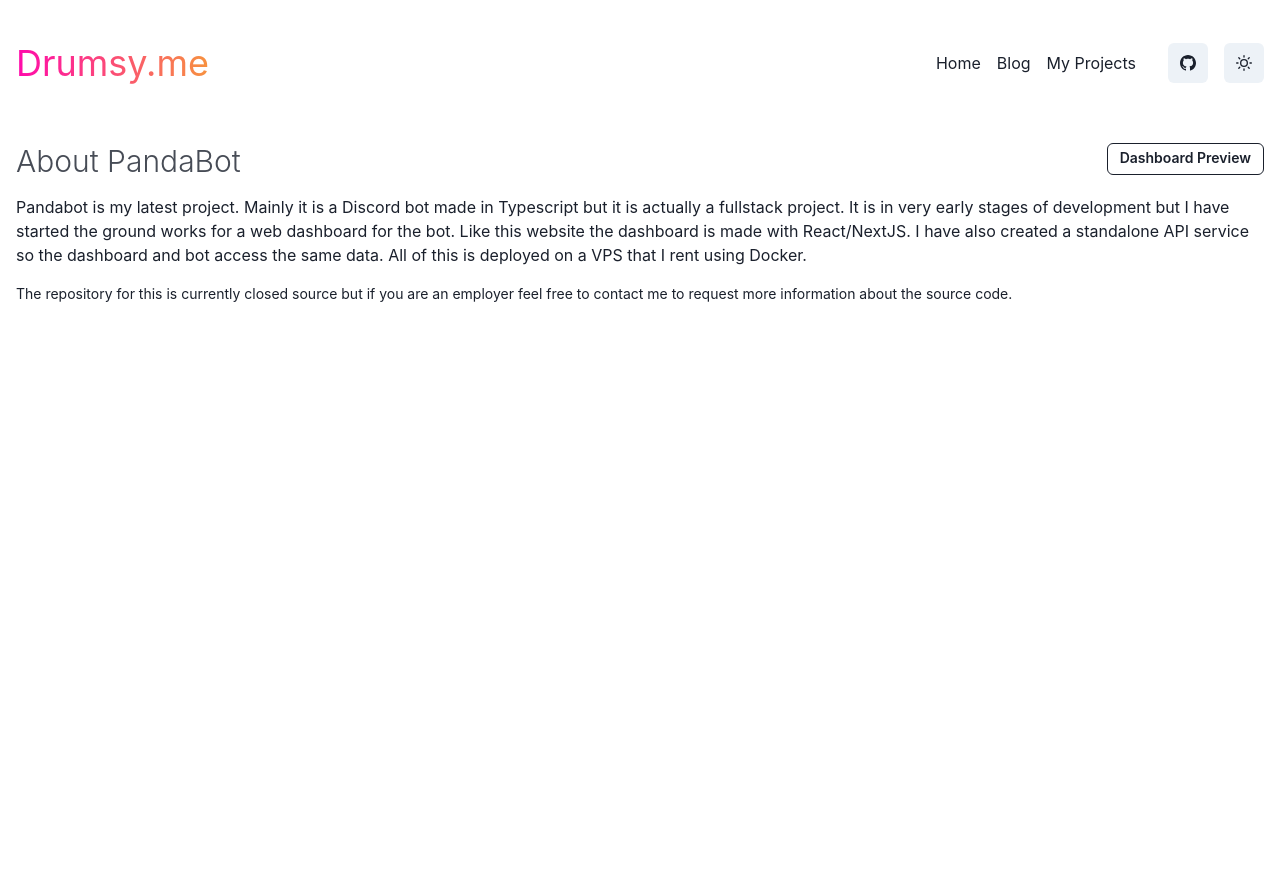
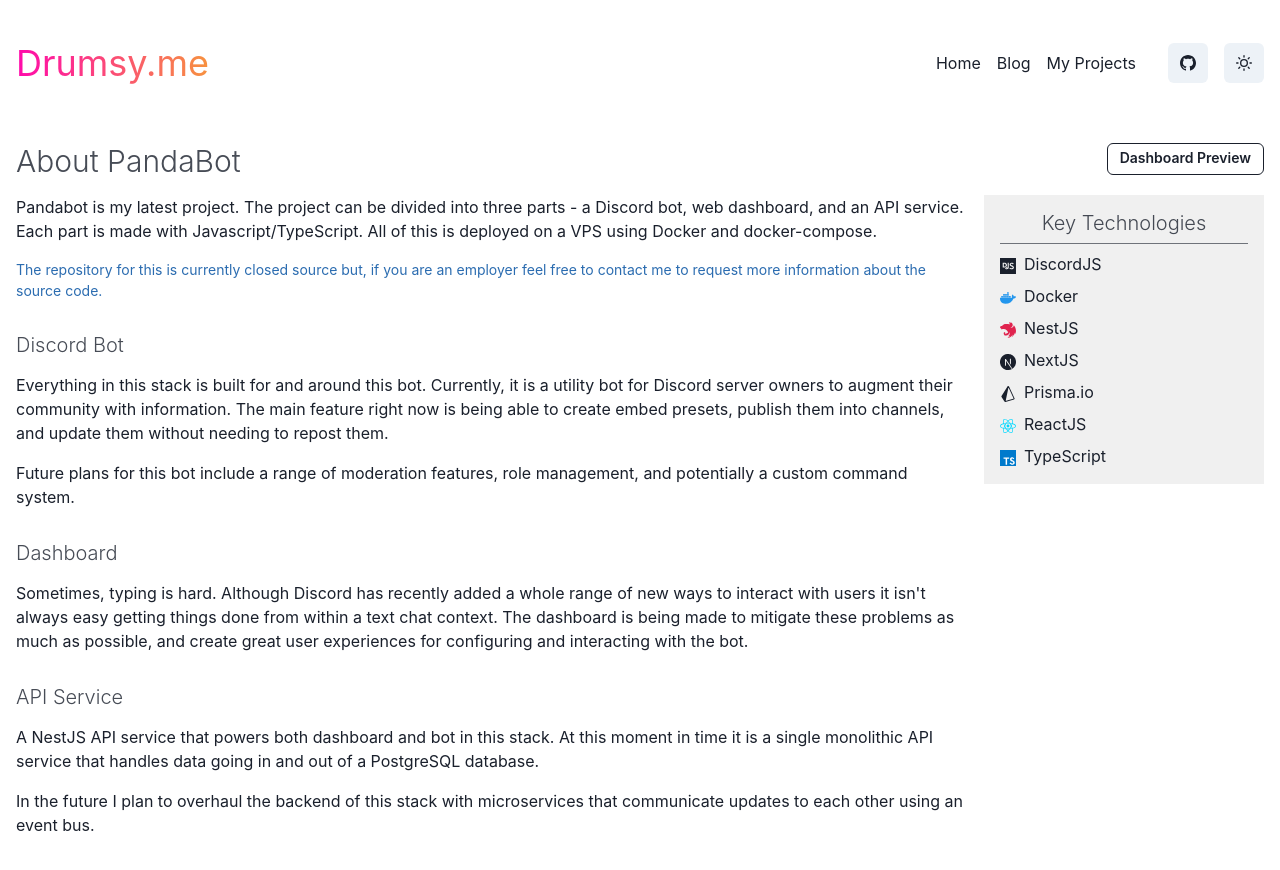
Before and after one commit to Drummss/drumsy.me, a Next.js app: page /my-projects/pandabot in a window 1280 px wide. Shown: the top 870 px of the page. Before the commit the page ends 800 px from the top, so only its background shows below. Built offline with nearby package versions, Linux system fonts and the light colour scheme.

Commit message:
refactor: update PandaBot project page

```diff
--- a/pages/my-projects/pandabot/index.tsx
+++ b/pages/my-projects/pandabot/index.tsx
@@ -1,48 +1,179 @@
 import React from 'react';
 
-import { Button, ButtonGroup } from '@chakra-ui/button';
-import { Link, Flex } from '@chakra-ui/layout';
-import { Box, Heading, Spacer, useColorModeValue } from '@chakra-ui/react';
+import {
+  Box,
+  Button,
+  ButtonGroup,
+  Divider,
+  Flex,
+  Heading,
+  Link,
+  List,
+  ListIcon,
+  ListItem,
+  Spacer,
+  useColorModeValue,
+  VStack,
+} from '@chakra-ui/react';
 
 import Page from '../../../components/Base/Page';
 import DefaultLayout from '../../../layouts/DefaultLayout';
 import Paragraph from '../../../components/Base/Paragraph';
 
+import {
+  DiscordJSIcon,
+  DockerIcon,
+  NextJSIcon,
+  NestJSIcon,
+  PrismaIOIcon,
+  ReactIcon,
+  TypeScriptIcon,
+} from '../../../components/Icons';
+
 const ProjectPandabot = () => {
   return (
     <Page pageTitle='PandaBot'>
       <Flex
-        flexDirection={['column','column','row','row']}
+        flexDirection={['column', 'column', 'row', 'row']}
         justifyContent='space-between'
       >
-        <Heading mb={[2,2,0,0]}>
-          About PandaBot
-        </Heading>
+        <Heading mb={[4, 4, 0, 0]}>About PandaBot</Heading>
         <ButtonGroup>
           <Link href='http://pandabot.me:3000' rel='noreferrer' target='_blank'>
-            <Button colorScheme={useColorModeValue('blackAlpha.800', 'whiteAlpha.800')} variant='outline' size='sm'>Dashboard Preview</Button>
+            <Button
+              colorScheme={useColorModeValue(
+                'blackAlpha.800',
+                'whiteAlpha.800'
+              )}
+              variant='outline'
+              size='sm'
+            >
+              Dashboard Preview
+            </Button>
           </Link>
         </ButtonGroup>
       </Flex>
       <Spacer h={4} />
-      <Flex>
-        <Box>
-          <Paragraph>
-            Pandabot is my latest project. Mainly it is a Discord bot made in Typescript but it is actually a fullstack project. It is in very early stages of development but I have started the ground works for a web dashboard for the bot. Like this website the dashboard is made with React/NextJS. I have also created a standalone API service so the dashboard and bot access the same data. All of this is deployed on a VPS that I rent using Docker.
-          </Paragraph>
-          <Paragraph fontSize='sm'>
-            The repository for this is currently closed source but if you are an employer feel free to contact me to request more information about the source code.
-          </Paragraph>
+      <Flex direction={['column', 'column', 'row', 'row']}>
+        <VStack spacing={8} alignItems='stretch'>
+          <Box aria-label='Description'>
+            <Paragraph>
+              Pandabot is my latest project. The project can be divided into
+              three parts - a Discord bot, web dashboard, and an API service.
+              Each part is made with Javascript/TypeScript. All of this is
+              deployed on a VPS using Docker and docker-compose.
+            </Paragraph>
+            <Paragraph
+              fontSize='sm'
+              color={useColorModeValue('blue.600', 'blue.400')}
+              aria-label='Note about source access'
+            >
+              The repository for this is currently closed source but, if you are
+              an employer feel free to contact me to request more information
+              about the source code.
+            </Paragraph>
+          </Box>
+
+          <Box aria-label='Discord Bot'>
+            <Heading size='md'>Discord Bot</Heading>
+            <Spacer h={4} />
+            <Paragraph>
+              Everything in this stack is built for and around this bot.
+              Currently, it is a utility bot for Discord server owners to
+              augment their community with information. The main feature right
+              now is being able to create embed presets, publish them into
+              channels, and update them without needing to repost them.
+            </Paragraph>
+            <Paragraph>
+              Future plans for this bot include a range of moderation features,
+              role management, and potentially a custom command system.
+            </Paragraph>
+          </Box>
+
+          <Box aria-label='Dashboard'>
+            <Heading size='md'>Dashboard</Heading>
+            <Spacer h={4} />
+            <Paragraph>
+              Sometimes, typing is hard. Although Discord has recently added a
+              whole range of new ways to interact with users it isn't always
+              easy getting things done from within a text chat context. The
+              dashboard is being made to mitigate these problems as much as
+              possible, and create great user experiences for configuring and
+              interacting with the bot.
+            </Paragraph>
+          </Box>
+
+          <Box aria-label='API Service'>
+            <Heading size='md'>API Service</Heading>
+            <Spacer h={4} />
+            <Paragraph>
+              A NestJS API service that powers both dashboard and bot in this
+              stack. At this moment in time it is a single monolithic API
+              service that handles data going in and out of a PostgreSQL
+              database.
+            </Paragraph>
+
+            <Paragraph>
+              In the future I plan to overhaul the backend of this stack with
+              microservices that communicate updates to each other using an
+              event bus.
+            </Paragraph>
+          </Box>
+        </VStack>
+
+        <Box
+          p={4}
+          ml={[0, 0, 4, 4]}
+          mt={[4, 4, 0, 0]}
+          w={['full', 'full', '280px', '280px']}
+          bg={useColorModeValue('blackAlpha.100', 'whiteAlpha.100')}
+          float='right'
+          alignSelf='start'
+          flexShrink={0}
+        >
+          <Heading size='md' textAlign='center'>
+            Key Technologies
+          </Heading>
+          <Divider
+            my={2}
+            borderColor={useColorModeValue('gray.800', 'gray.200')}
+          />
+          <List spacing={2}>
+            <ListItem>
+              <ListIcon as={DiscordJSIcon} />
+              DiscordJS
+            </ListItem>
+            <ListItem>
+              <ListIcon as={DockerIcon} color='docker' />
+              Docker
+            </ListItem>
+            <ListItem>
+              <ListIcon as={NestJSIcon} color='nestjs' />
+              NestJS
+            </ListItem>
+            <ListItem>
+              <ListIcon as={NextJSIcon} />
+              NextJS
+            </ListItem>
+            <ListItem>
+              <ListIcon as={PrismaIOIcon} />
+              Prisma.io
+            </ListItem>
+            <ListItem>
+              <ListIcon as={ReactIcon} color='react' />
+              ReactJS
+            </ListItem>
+            <ListItem>
+              <ListIcon as={TypeScriptIcon} />
+              TypeScript
+            </ListItem>
+          </List>
         </Box>
       </Flex>
     </Page>
   );
-}
+};
 
-ProjectPandabot.layout = (page) => (
-  <DefaultLayout>
-    {page}
-  </DefaultLayout>
-)
+ProjectPandabot.layout = (page) => <DefaultLayout>{page}</DefaultLayout>;
 
 export default ProjectPandabot;
```
